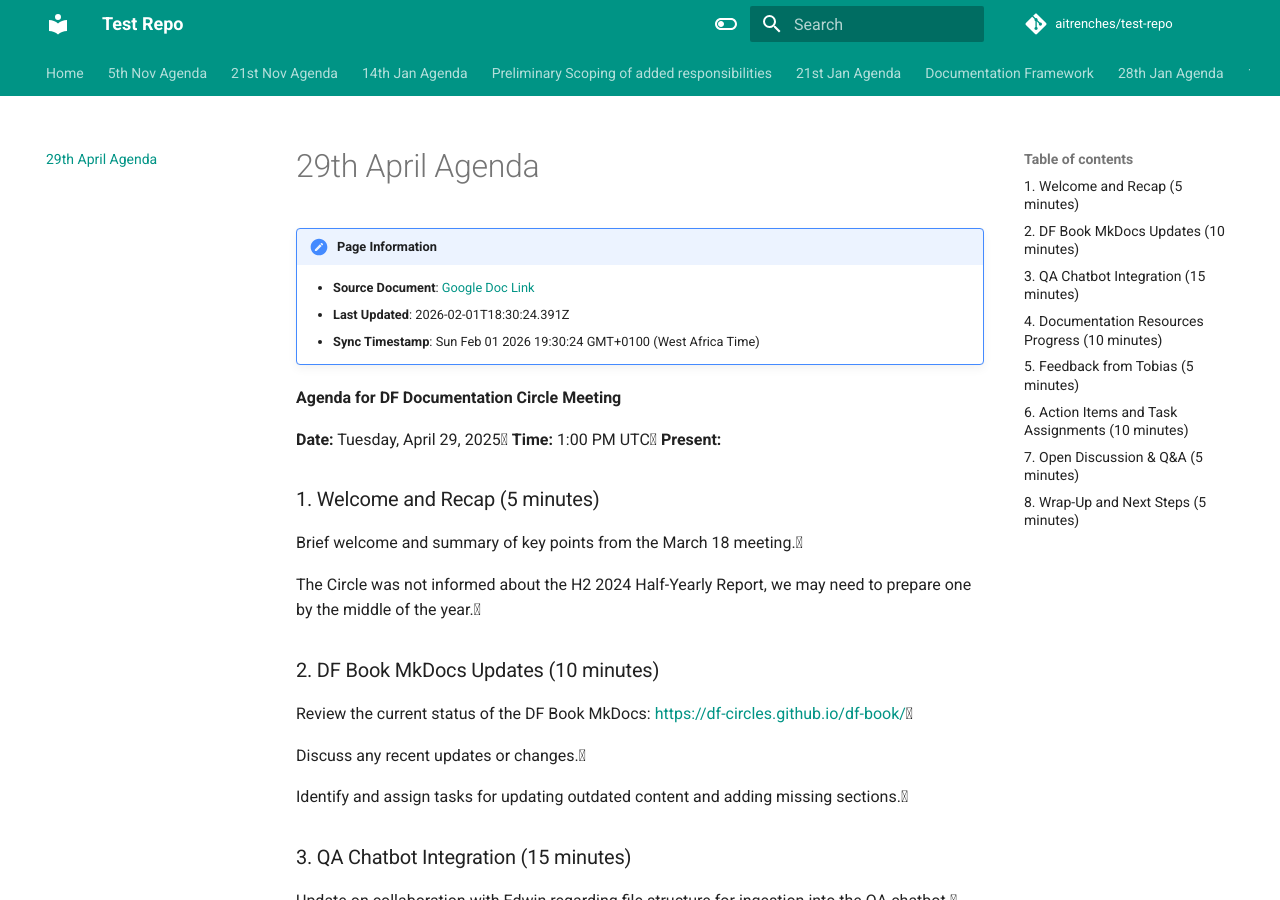
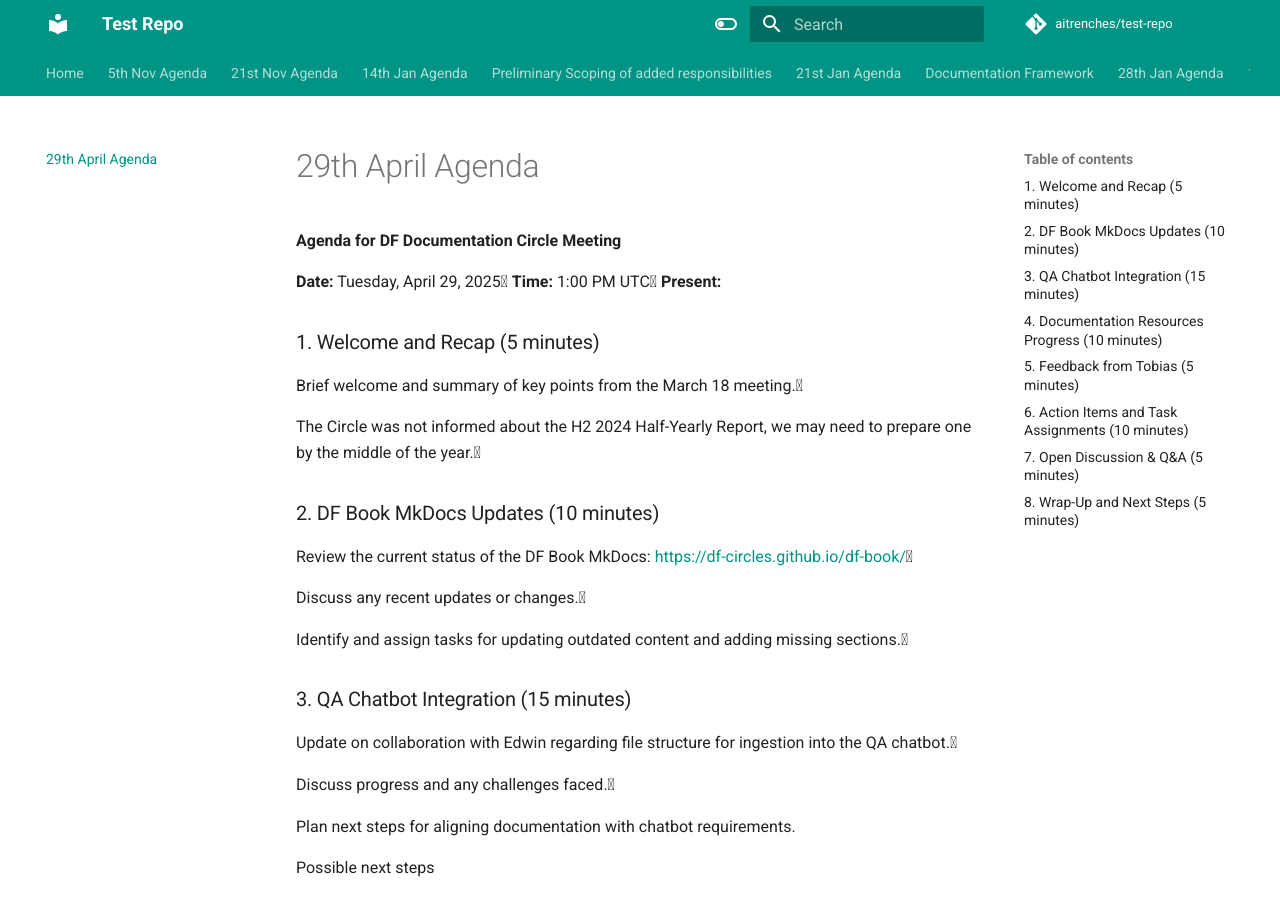
Before and after one commit to aitrenches/test-repo, an MkDocs documentation site: the page built from docs/29th-april-agenda.md, in a window 1280 px wide and 900 px high. Built offline with MkDocs 1.6.1 and Material for MkDocs 9.7.7, drawn with Linux system fonts in a browser that asks for light colours; comment, search, counter and statistics services are not loaded.

Commit message:
Sync tab: 29th April Agenda

```diff
--- a/docs/29th-april-agenda.md
+++ b/docs/29th-april-agenda.md
@@ -1,14 +1,9 @@
 ---
 title: "29th April Agenda"
-last_updated: "2026-02-01T18:30:24.391Z"
+last_updated: "2026-02-01T18:36:09.316Z"
 source_doc: "https://docs.google.com/document/d/1l5-1xQtHEozG9N6FpkFO4A6oixgQ6ZUo8Jx0FXYtqro/edit#heading=h.t.bqadzupo2pp5"
-sync_timestamp: "Sun Feb 01 2026 19:30:24 GMT+0100 (West Africa Time)"
+sync_timestamp: "Sun Feb 01 2026 19:36:09 GMT+0100 (West Africa Time)"
 ---
-
-!!! note "Page Information"
-    - **Source Document**: [Google Doc Link](https://docs.google.com/document/d/1l5-1xQtHEozG9N6FpkFO4A6oixgQ6ZUo8Jx0FXYtqro/edit#heading=h.t.bqadzupo2pp5)
-    - **Last Updated**: 2026-02-01T18:30:24.391Z
-    - **Sync Timestamp**: Sun Feb 01 2026 19:30:24 GMT+0100 (West Africa Time)
 
 **Agenda for DF Documentation Circle Meeting**
 
```
